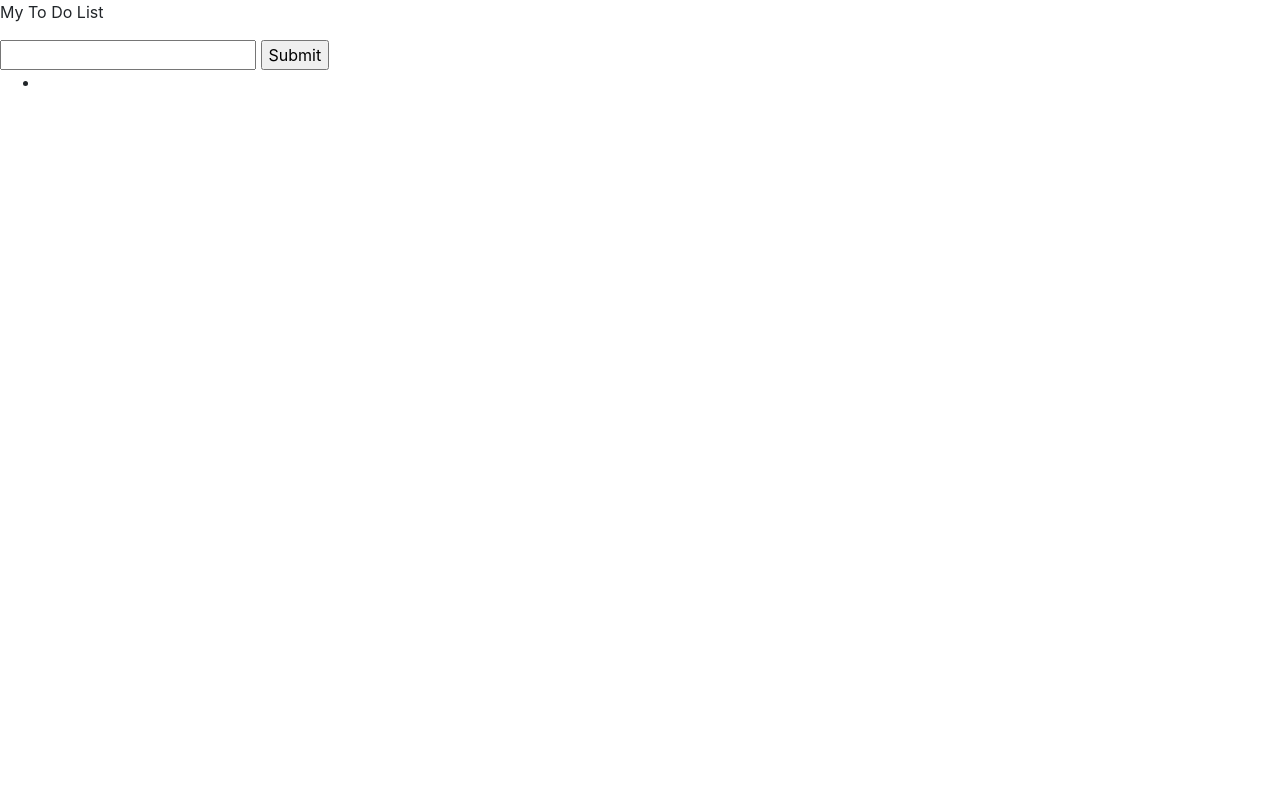
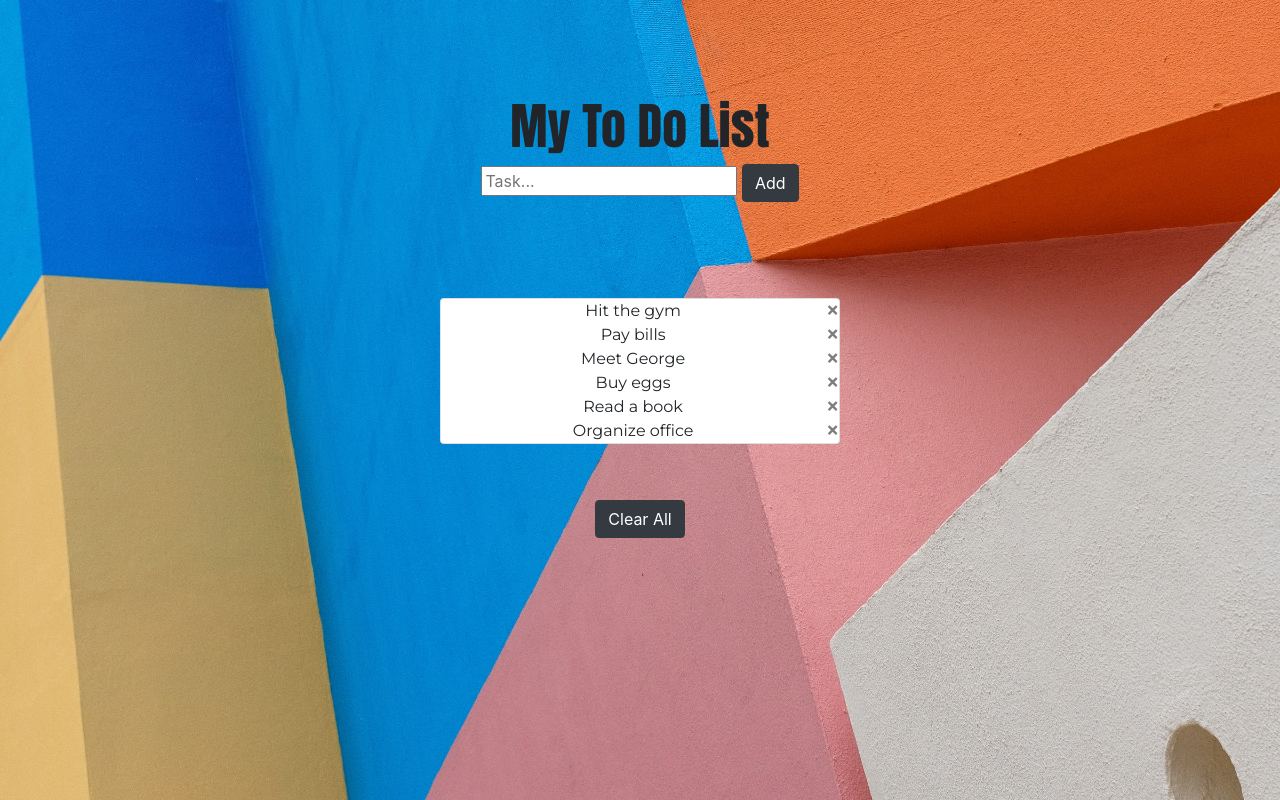
Before and after one commit to lydiairis76/ToDoList, a plain HTML site: page index.html in a window 1280 px wide. Drawn offline with nearby package versions, Linux system fonts and the light colour scheme.

Commit message:
styled version

```diff
--- a/index.html
+++ b/index.html
@@ -7,47 +7,129 @@
     <meta name="viewport" content="width=device-width, initial-scale=1, shrink-to-fit=no">
     <!-- Bootstrap CSS -->
     <link rel="stylesheet" href="https://stackpath.bootstrapcdn.com/bootstrap/4.5.0/css/bootstrap.min.css" integrity="sha384-9aIt2nRpC12Uk9gS9baDl411NQApFmC26EwAOH8WgZl5MYYxFfc+NcPb1dKGj7Sk" crossorigin="anonymous">
-    <title>Hello, world!</title>
+    <link href="https://fonts.googleapis.com/css2?family=Anton&family=Montserrat&display=swap" rel="stylesheet">
+    <style type="text/css">
+    body {
+        background-image: url('wall.jpg');
+        background-size: cover;
+    }
+
+    h3 {
+      font-family: 'Anton', sans-serif;
+      font-size: 50px;
+    }
+
+    li {
+      font-family: 'Montserrat', sans-serif;
+    }
+
+    </style>
+    <title>To Do List</title>
 </head>
 
 <body>
-    <form onsubmit="return addToList()">
-        <p>My To Do List</p>
-        <input type="text" id="box">
-        <input type="submit" value="Submit">
-    </form>
-    <div>
-    <ul id="myUL">
-    </ul>
+    <div class="container my-5 p-5">
+        <div id="myDIV" class="row mb-20">
+            <div class="col-12">
+                <h3 class="text-center">My To Do List</h3>
+            </div>
+        </div>
+        <div class="row">
+            <div class="col-12 text-center">
+                <div>
+                    <input type="text" id="myInput" placeholder="Task...">
+                    <button onclick="newElement()" class="addBtn btn btn-dark">Add</button>
+                </div>
+            </div>
+        </div>
+    </div>
+    </div>
 
+   <div class="card mx-auto my-5" style="width: 25rem;">
 
+            <ul class="list-group text-center" id="myUL"  style="list-style: none;">
+                <li>Hit the gym</li>
+                <li class="checked">Pay bills</li>
+                <li>Meet George</li>
+                <li>Buy eggs</li>
+                <li>Read a book</li>
+                <li>Organize office</li>
+            </ul>
+          </div>
+        </div>
+    </div>
+    <div class="row">
+      <div class="col-12 text-center my-2">
+        <button onclick="clearAll()" class="addBtn btn btn-dark">Clear All</button>
+      </div>
     </div>
     <!-- Optional JavaScript -->
     <!-- jQuery first, then Popper.js, then Bootstrap JS -->
     <script src="https://code.jquery.com/jquery-3.5.1.slim.min.js" integrity="sha384-DfXdz2htPH0lsSSs5nCTpuj/zy4C+OGpamoFVy38MVBnE+IbbVYUew+OrCXaRkfj" crossorigin="anonymous"></script>
     <script src="https://cdn.jsdelivr.net/npm/popper.js@1.16.0/dist/umd/popper.min.js" integrity="sha384-Q6E9RHvbIyZFJoft+2mJbHaEWldlvI9IOYy5n3zV9zzTtmI3UksdQRVvoxMfooAo" crossorigin="anonymous"></script>
     <script src="https://stackpath.bootstrapcdn.com/bootstrap/4.5.0/js/bootstrap.min.js" integrity="sha384-OgVRvuATP1z7JjHLkuOU7Xw704+h835Lr+6QL9UvYjZE3Ipu6Tp75j7Bh/kR0JKI" crossorigin="anonymous"></script>
-    <!-- custom JavaScript -->
+    <!-- To Do List JavaScript -->
     <script type="text/javascript">
-
-
-    // Create new list item when clicking add btn
-    var items = [];
-
-    function addToList() {
-        boxvalue = document.getElementById('box').value;
-        items.push(boxvalue);
-        console.log(items);
-        return false;
+    // Create a "close" button and append it to each list item
+    var myNodelist = document.getElementsByTagName("LI");
+    var i;
+    for (i = 0; i < myNodelist.length; i++) {
+        var span = document.createElement("SPAN");
+        var txt = document.createTextNode("\u00D7");
+        span.className = "close";
+        span.appendChild(txt);
+        myNodelist[i].appendChild(span);
     }
 
-    var ul = document.getElementById("myUL");
-    var li = document.createElement("li");
-    var createListItem = ul.appendChild(li);
+    // Click on a close button to hide the current list item
+    var close = document.getElementsByClassName("close");
+    var i;
+    for (i = 0; i < close.length; i++) {
+        close[i].onclick = function() {
+            var div = this.parentElement;
+            div.style.display = "none";
+        }
+    }
 
+    // Clear all tasks using clear all button
+    function clearAll() {
+        let list = document.getElementById("myUL");
+        list.innerHTML = null;
+    }
 
-    for (var i = 0; i < items.length; i++) {
-        createListItem.appendChild(document.createTextNode(items[i]));
+    // Add a "checked" symbol when clicking on a list item
+    var list = document.querySelector('ul');
+    list.addEventListener('click', function(ev) {
+        if (ev.target.tagName === 'LI') {
+            ev.target.classList.toggle('checked');
+        }
+    }, false);
+
+    // Create a new list item when clicking on the "Add" button
+    function newElement() {
+        var li = document.createElement("li");
+        var inputValue = document.getElementById("myInput").value;
+        var t = document.createTextNode(inputValue);
+        li.appendChild(t);
+        if (inputValue === '') {
+            alert("You must write something!");
+        } else {
+            document.getElementById("myUL").appendChild(li);
+        }
+        document.getElementById("myInput").value = "";
+
+        var span = document.createElement("SPAN");
+        var txt = document.createTextNode("\u00D7");
+        span.className = "close";
+        span.appendChild(txt);
+        li.appendChild(span);
+
+        for (i = 0; i < close.length; i++) {
+            close[i].onclick = function() {
+                var div = this.parentElement;
+                div.style.display = "none";
+            }
+        }
     }
     </script>
 </body>
```
